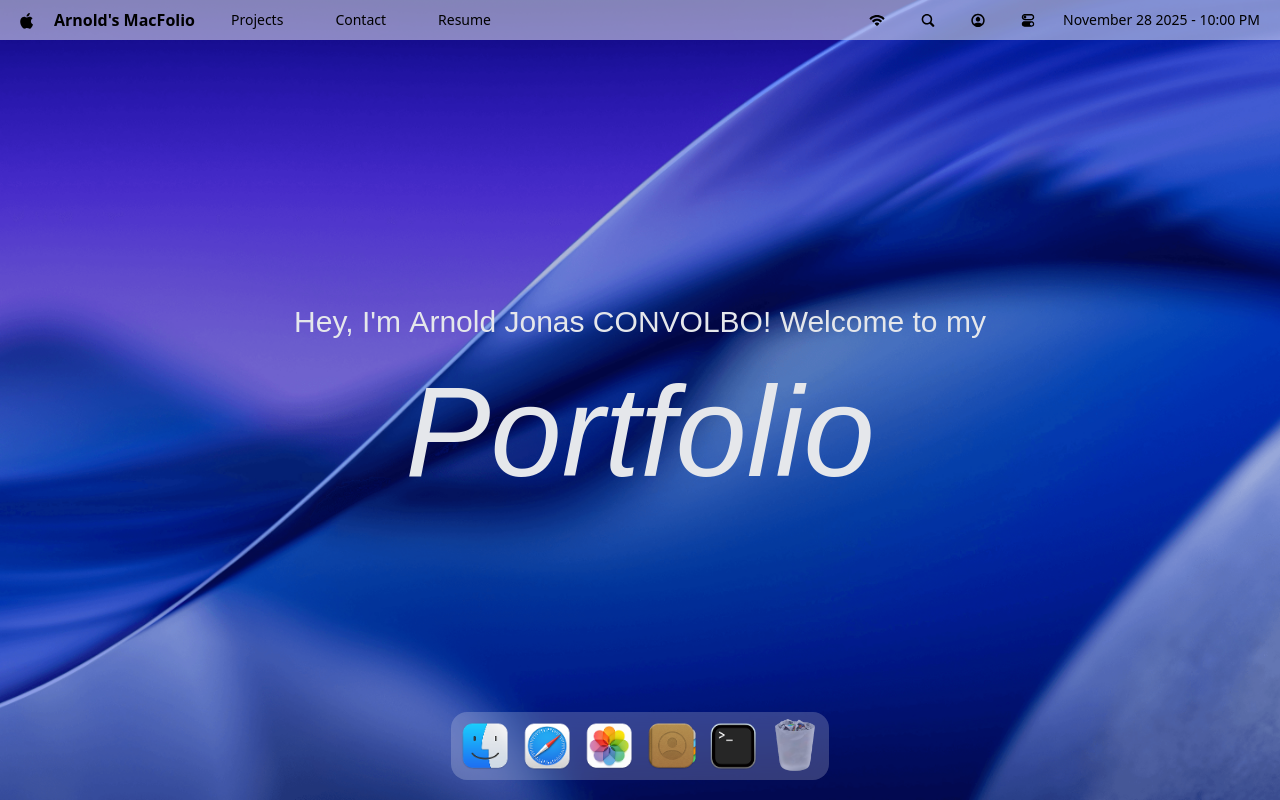
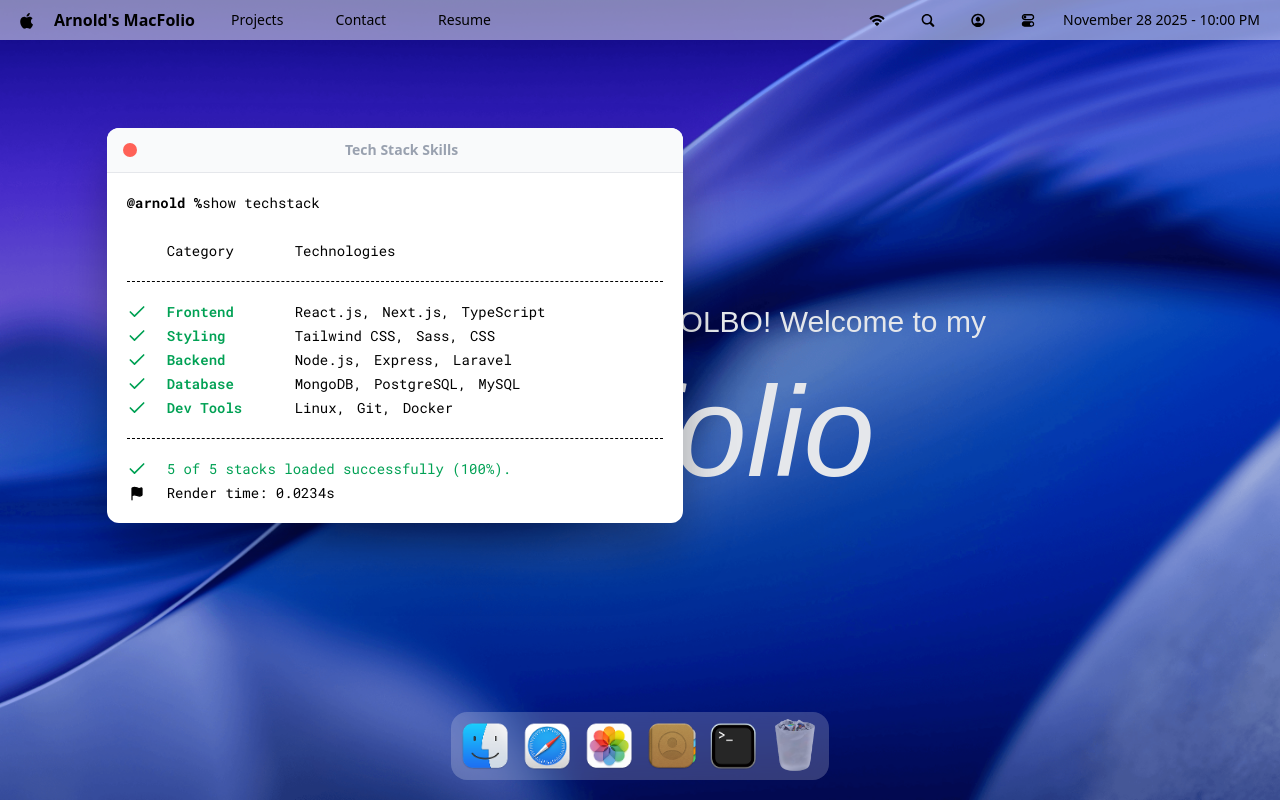
Before and after one commit to Zeh-Eox/macfolio, a React (Vite) app: page / in a window 1280 px wide. Both pictures are taken after a click on the button 733 px from the left and 746 px from the top of the page. Built offline with nearby package versions, Linux system fonts and the light colour scheme; a web font is replaced by a local one.

Commit message:
Windows logic setted up in the store and Terminal window implemented

```diff
--- a/package.json
+++ b/package.json
@@ -14,11 +14,13 @@
     "@tailwindcss/vite": "^4.1.17",
     "dayjs": "^1.11.19",
     "gsap": "^3.13.0",
+    "immer": "^11.0.1",
     "lucide-react": "^0.555.0",
     "react": "^19.2.0",
     "react-dom": "^19.2.0",
     "react-tooltip": "^5.30.0",
-    "tailwindcss": "^4.1.17"
+    "tailwindcss": "^4.1.17",
+    "zustand": "^5.0.8"
   },
   "devDependencies": {
     "@eslint/js": "^9.39.1",
--- a/src/App.tsx
+++ b/src/App.tsx
@@ -1,6 +1,11 @@
 import Navbar from "@/components/Navbar";
 import Welcome from "@/components/Welcome";
 import Dock from "@/components/Dock";
+import TerminalWindow from "@/windows/Terminal";
+import { Draggable } from "gsap/Draggable";
+import gsap from "gsap";
+
+gsap.registerPlugin(Draggable);
 
 const App = () => {
   return (
@@ -8,6 +13,8 @@ const App = () => {
       <Navbar />
       <Welcome />
       <Dock />
+
+      <TerminalWindow />
     </main>
   );
 };
--- a/src/components/Dock.tsx
+++ b/src/components/Dock.tsx
@@ -3,9 +3,12 @@ import { Tooltip } from "react-tooltip";
 import { useRef } from "react";
 import { useGSAP } from "@gsap/react";
 import gsap from "gsap";
+import useWindowStore from "@/store/window";
+import type { DockApps } from "@/types";
 
 const Dock = () => {
   const dockRef = useRef<HTMLDivElement>(null);
+  const { openWindow, closeWindow, windows } = useWindowStore();
 
   useGSAP(() => {
     const dockElement = dockRef.current;
@@ -55,9 +58,19 @@ const Dock = () => {
     };
   }, []);
 
-  const toggleApp = (appName: string) => {
-    // Function to handle opening/closing apps
-    console.log(`Toggling app: ${appName}`);
+  const toggleApp = (appName: DockApps) => {
+    if (!appName.canOpen || !appName.id) return;
+
+    const windowKey = appName.id as keyof typeof windows;
+    const window = windows[windowKey];
+
+    if (!window) return;
+
+    if (window.isOpen) {
+      closeWindow(windowKey);
+    } else {
+      openWindow(windowKey);
+    }
   };
 
   return (
@@ -73,7 +86,7 @@ const Dock = () => {
               data-tooltip-content={name}
               data-tooltip-delay-show={150}
               disabled={!canOpen}
-              onClick={() => toggleApp(name)}
+              onClick={() => toggleApp({ id, name, icon, canOpen })}
             >
               <img
                 src={`/images/${icon}`}
--- /dev/null
+++ b/src/components/WindowControls.tsx
@@ -0,0 +1,23 @@
+import useWindowStore from "@/store/window";
+import type { WindowConfig } from "@/types";
+
+interface WindowControlsProps {
+  target: keyof WindowConfig;
+}
+
+const WindowControls = ({ target }: WindowControlsProps) => {
+  const { closeWindow } = useWindowStore();
+
+  return (
+    <div id="window-controls">
+      <button
+        type="button"
+        className="close"
+        onClick={() => closeWindow(target)}
+        aria-label="Close Window"
+      ></button>
+    </div>
+  );
+};
+
+export default WindowControls;
--- a/src/constants/index.ts
+++ b/src/constants/index.ts
@@ -121,24 +121,20 @@ const techStack: TechStack[] = [
     items: ["React.js", "Next.js", "TypeScript"],
   },
   {
-    category: "Mobile",
-    items: ["React Native", "Expo"],
-  },
-  {
     category: "Styling",
     items: ["Tailwind CSS", "Sass", "CSS"],
   },
   {
     category: "Backend",
-    items: ["Node.js", "Express", "NestJS", "Hono"],
+    items: ["Node.js", "Express", "Laravel"],
   },
   {
     category: "Database",
-    items: ["MongoDB", "PostgreSQL"],
+    items: ["MongoDB", "PostgreSQL", "MySQL"],
   },
   {
     category: "Dev Tools",
-    items: ["Git", "GitHub", "Docker"],
+    items: ["Linux", "Git", "Docker"],
   },
 ];
 
--- /dev/null
+++ b/src/hoc/WindowWrapper.tsx
@@ -0,0 +1,80 @@
+import useWindowStore from "@/store/window";
+import { useGSAP } from "@gsap/react";
+import gsap from "gsap";
+import { Draggable } from "gsap/Draggable";
+import React, { useLayoutEffect } from "react";
+
+type WindowsState = ReturnType<typeof useWindowStore.getState>["windows"];
+
+interface WindowWrapperProps {
+  Component: React.ComponentType<any>;
+  windowKey: keyof WindowsState;
+}
+
+const WindowWrapper = ({ Component, windowKey }: WindowWrapperProps) => {
+  const Wrapped = (props: any) => {
+    const { windows, focusWindow } = useWindowStore();
+    const { isOpen, zIndex } = windows[windowKey];
+    const ref = React.useRef<HTMLDivElement>(null);
+
+    useGSAP(() => {
+      const element = ref.current;
+      if (!element) return () => {};
+
+      if (isOpen) {
+        gsap.fromTo(
+          element,
+          { opacity: 0, scale: 0.8, y: 40 },
+          { opacity: 1, scale: 1, y: 0, duration: 0.5, ease: "power3.out" }
+        );
+      } else {
+        gsap.to(element, {
+          opacity: 0,
+          scale: 0.8,
+          y: 40,
+          duration: 0.3,
+          ease: "power3.in",
+          onComplete: () => {
+            if (element) {
+              element.style.display = "none";
+            }
+          },
+        });
+      }
+    }, [isOpen]);
+
+    useGSAP(() => {
+      const element = ref.current;
+      if (!element) return () => {};
+
+      const [instance] = Draggable.create(element, {
+        onPress: () => {
+          focusWindow(windowKey);
+        },
+      });
+
+      return instance.kill;
+    }, [focusWindow, windowKey]);
+
+    useLayoutEffect(() => {
+      const element = ref.current;
+      if (!element) return;
+
+      element.style.display = isOpen ? "block" : "none";
+    }, [isOpen]);
+
+    return (
+      <section id={windowKey} ref={ref} style={{ zIndex }} className="absolute">
+        <Component {...props} />
+      </section>
+    );
+  };
+
+  Wrapped.displayName = `WindowWrapper(${
+    Component.displayName || Component.name || "Component"
+  })`;
+
+  return Wrapped;
+};
+
+export default WindowWrapper;
--- /dev/null
+++ b/src/store/window.ts
@@ -0,0 +1,48 @@
+import { INITIAL_Z_INDEX, WINDOW_CONFIG } from "@/constants";
+import { create } from "zustand";
+import { immer } from "zustand/middleware/immer";
+
+type WindowsState = typeof WINDOW_CONFIG;
+
+interface WindowStore {
+  windows: WindowsState;
+  nextZIndex: number;
+  openWindow: (windowKey: keyof WindowsState, data?: unknown) => void;
+  closeWindow: (windowKey: keyof WindowsState) => void;
+  focusWindow: (windowKey: keyof WindowsState) => void;
+}
+
+const useWindowStore = create<WindowStore>()(
+  immer((set) => ({
+    windows: WINDOW_CONFIG,
+    nextZIndex: INITIAL_Z_INDEX + 1,
+
+    openWindow: (windowKey, data = null) => set((state) => {
+      const window = state.windows[windowKey];
+      if (window) {
+        window.isOpen = true;
+        window.zIndex = state.nextZIndex;
+        window.data = data ?? window.data;
+        state.nextZIndex += 1;
+      }
+    }),
+
+    closeWindow: (windowKey) => set((state) => {
+      const window = state.windows[windowKey];
+      if (window) {
+        window.isOpen = false;
+        window.zIndex = INITIAL_Z_INDEX;
+        window.data = null;
+      }
+    }),
+
+    focusWindow: (windowKey) => set((state) => {
+      const window = state.windows[windowKey];
+      if (window) {
+        window.zIndex = state.nextZIndex++;
+      }
+    }),
+  }))
+);
+
+export default useWindowStore;
--- /dev/null
+++ b/src/windows/Terminal.tsx
@@ -0,0 +1,61 @@
+import WindowControls from "@/components/WindowControls";
+import { techStack } from "@/constants";
+import WindowWrapper from "@/hoc/WindowWrapper";
+import { Check, Flag } from "lucide-react";
+
+const Terminal = () => {
+  return (
+    <>
+      <div id="window-header">
+        <WindowControls target="terminal" />
+        <h2>Tech Stack Skills</h2>
+      </div>
+
+      <div className="techstack">
+        <p>
+          <span className="font-bold">@arnold %</span>show techstack
+        </p>
+        <div className="label">
+          <p className="w-32">Category</p>
+          <p>Technologies</p>
+        </div>
+
+        <ul className="content">
+          {techStack.map(({ category, items }) => (
+            <li key={category} className="flex items-center">
+              <Check className="check" size={20} />
+              <h3>{category}</h3>
+              <ul>
+                {items.map((item, i) => (
+                  <li key={i}>
+                    {item}
+                    {i < items.length - 1 ? "," : ""}
+                  </li>
+                ))}
+              </ul>
+            </li>
+          ))}
+        </ul>
+
+        <div className="footnote">
+          <p>
+            <Check size={20} /> {techStack.length} of {techStack.length} stacks
+            loaded successfully (100%).
+          </p>
+
+          <p className="text-black">
+            <Flag size={15} fill="black" />
+            Render time: 0.0234s
+          </p>
+        </div>
+      </div>
+    </>
+  );
+};
+
+const TerminalWindow = WindowWrapper({
+  Component: Terminal,
+  windowKey: "terminal",
+});
+
+export default TerminalWindow;
```
Also changed, not shown: 1 other file (tests, documents, lock files or other folders).
